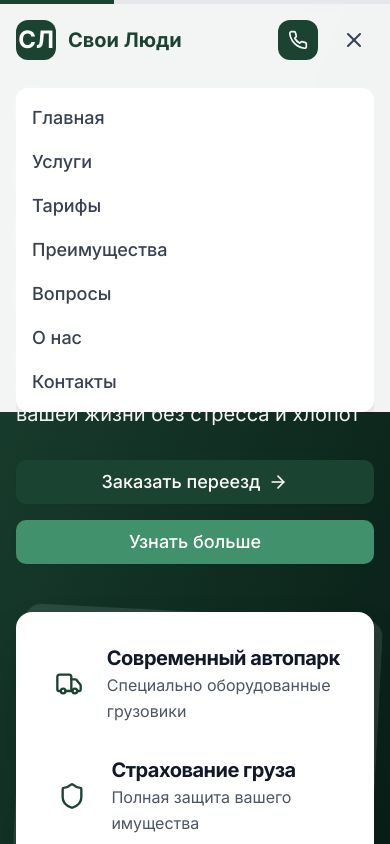
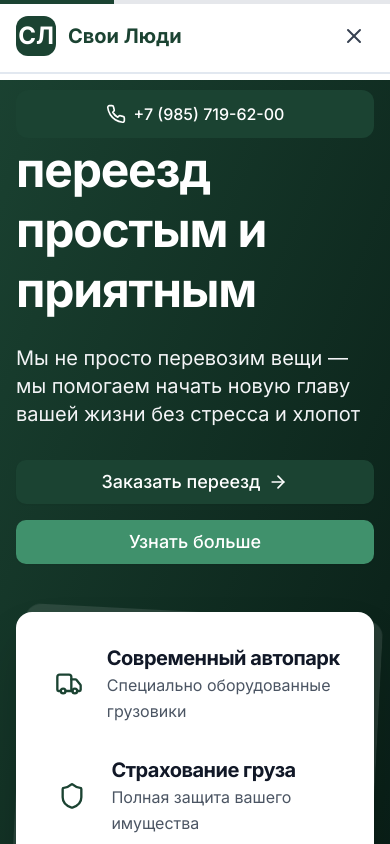
Before and after one commit to lesha358/svoiludi, a Next.js app: page / in a window 390 px wide. Both pictures are taken after a click on the button 354 px from the left and 40 px from the top of the page. Shown: the top 844 px of the page. Built offline with nearby package versions, Linux system fonts and the light colour scheme.

Commit message:
Улучшен дизайн мобильного меню: добавлены анимации, современный интерфейс и улучшена навигация

```diff
--- a/src/components/layout/Header.tsx
+++ b/src/components/layout/Header.tsx
@@ -116,14 +116,34 @@ export function Header() {
         <AnimatePresence>
           {isMenuOpen && (
             <motion.div
-              initial={{ opacity: 0, height: 0 }}
-              animate={{ opacity: 1, height: 'auto' }}
-              exit={{ opacity: 0, height: 0 }}
-              transition={{ duration: 0.2 }}
-              className="md:hidden overflow-hidden"
+              initial={{ opacity: 0, y: -20 }}
+              animate={{ opacity: 1, y: 0 }}
+              exit={{ opacity: 0, y: -20 }}
+              transition={{ duration: 0.2, ease: "easeInOut" }}
+              className="md:hidden fixed inset-0 z-50 bg-white"
             >
-              <nav className="py-4 bg-white shadow-lg rounded-lg mt-2">
-                <div className="flex flex-col space-y-4">
+              <div className="flex flex-col h-full">
+                <div className="flex items-center justify-between p-4 border-b">
+                  <Link
+                    href="/"
+                    className="flex items-center space-x-3"
+                    onClick={() => setIsMenuOpen(false)}
+                  >
+                    <div className="w-10 h-10 bg-primary rounded-lg flex items-center justify-center">
+                      <span className="text-2xl font-bold text-white">СЛ</span>
+                    </div>
+                    <span className="text-xl font-bold text-primary">Свои Люди</span>
+                  </Link>
+                  <button
+                    className="p-2 rounded-lg hover:bg-gray-100 transition-colors"
+                    onClick={() => setIsMenuOpen(false)}
+                  >
+                    <X className="h-6 w-6 text-gray-700" />
+                  </button>
+                </div>
+
+                <nav className="flex-1 overflow-y-auto">
+                  <div className="flex flex-col space-y-1 p-4">
                     {navItems.map((item) => (
                       <Link
                         key={item.href}
@@ -133,14 +153,26 @@ export function Header() {
                             e.preventDefault()
                             handleNavClick(item.href)
                           }
+                          setIsMenuOpen(false)
                         }}
-                      className="text-lg font-medium text-gray-700 hover:text-primary transition-colors px-4"
+                        className="text-lg font-medium text-gray-700 hover:text-primary hover:bg-gray-50 transition-all px-4 py-3 rounded-lg"
                       >
                         {item.label}
                       </Link>
                     ))}
                   </div>
                 </nav>
+
+                <div className="p-4 border-t">
+                  <a
+                    href="tel:+79857196200"
+                    className="flex items-center justify-center gap-2 bg-primary text-white px-4 py-3 rounded-lg font-medium hover:bg-primary/90 transition-colors"
+                  >
+                    <Phone className="w-5 h-5" />
+                    +7 (985) 719-62-00
+                  </a>
+                </div>
+              </div>
             </motion.div>
           )}
         </AnimatePresence>
```
Lines whose indentation alone changed are shown as unchanged.
